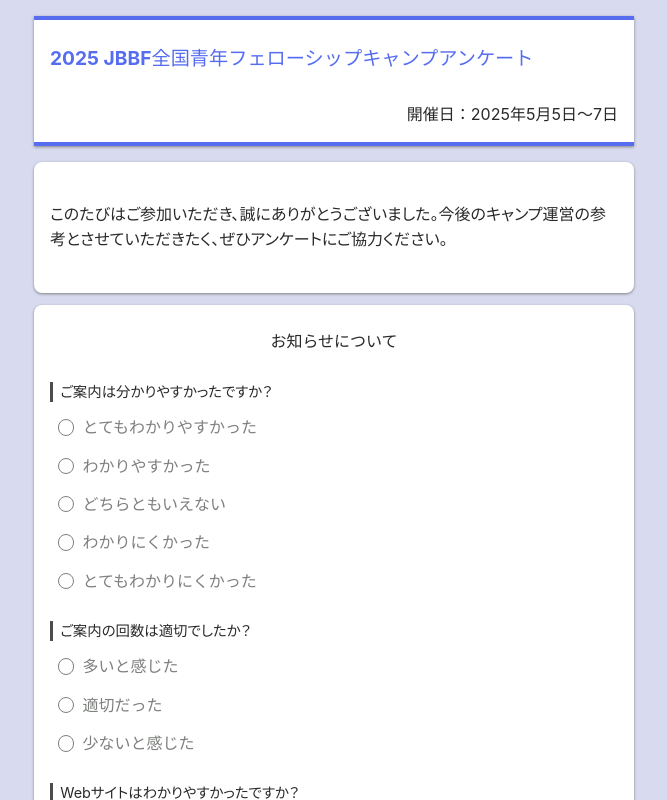
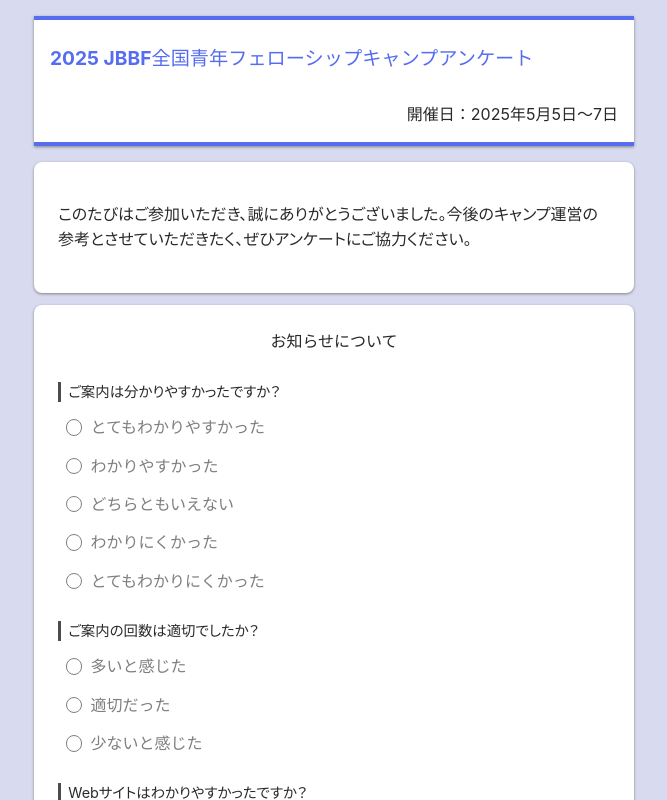
Before and after one commit to axunion/nitonabbc-form, a Nuxt app: page /survey/202505 in a window 1280 px wide. Shown: the top 800 px of the page, without its empty margins (306-973 px from the left). Built offline with nearby package versions, Linux system fonts and the light colour scheme; no server answers.

Commit message:
feat: hide reCAPTCHA badge and improve responsive padding in card and box components

```diff
--- a/app/assets/stylesheet/base.css
+++ b/app/assets/stylesheet/base.css
@@ -62,3 +62,7 @@
   padding: 0;
   text-align: inherit;
 }
+
+.grecaptcha-badge {
+  visibility: hidden;
+}
--- a/app/components/AppCard.vue
+++ b/app/components/AppCard.vue
@@ -15,4 +15,10 @@
     justify-content: center;
     padding: 1.5em 1em;
 }
+
+@media (min-width: 600px) {
+    .card {
+        padding: 1.5em;
+    }
+}
 </style>
--- a/app/components/FormBox.vue
+++ b/app/components/FormBox.vue
@@ -33,4 +33,10 @@
     line-height: 1;
     margin: 0 0 2em;
 }
+
+@media (min-width: 600px) {
+    .box {
+        padding: 1.5em;
+    }
+}
 </style>
```
